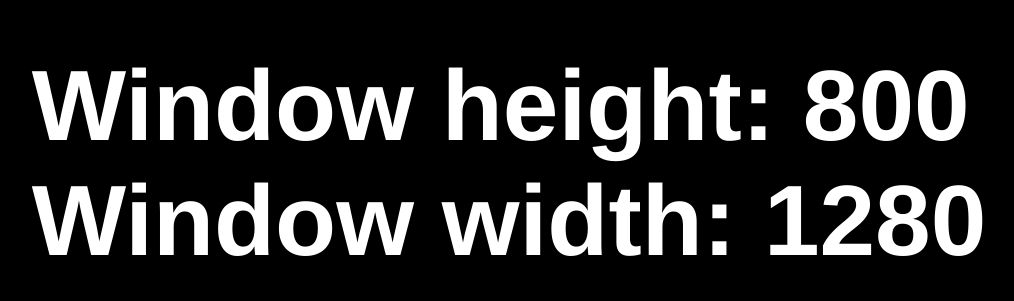
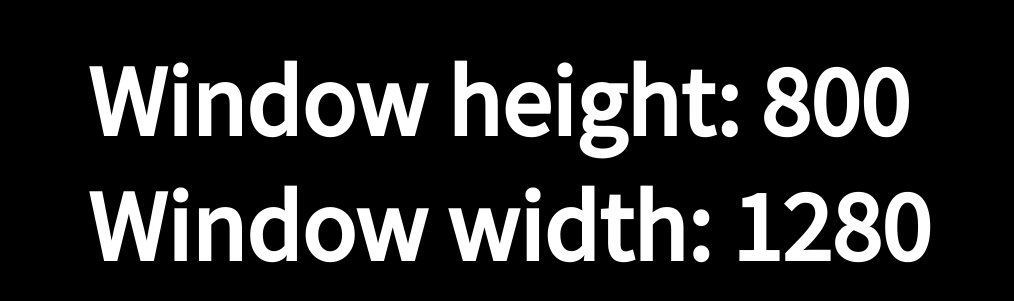
Before and after one commit to Vicedivic/browserSize, a plain HTML site: page index.html in a window 1280 px wide. Shown: the part 259-560 px from the top of the page, without its empty margins (131-1145 px from the left). Drawn offline with Linux system fonts and the light colour scheme.

Commit message:
Change the font family

```diff
--- a/style.css
+++ b/style.css
@@ -1,3 +1,5 @@
+@import url('https://fonts.googleapis.com/css?family=Source+Sans+Pro');
+
 * {
   background-color: #000;
 }
@@ -6,7 +8,7 @@ h1 {
   color: #fff;
   float: center;
   font-size: 100px;
-  font-family: Helvetica;
+  font-family: 'Source Sans Pro', sans-serif;
 }
 
 body {
```
